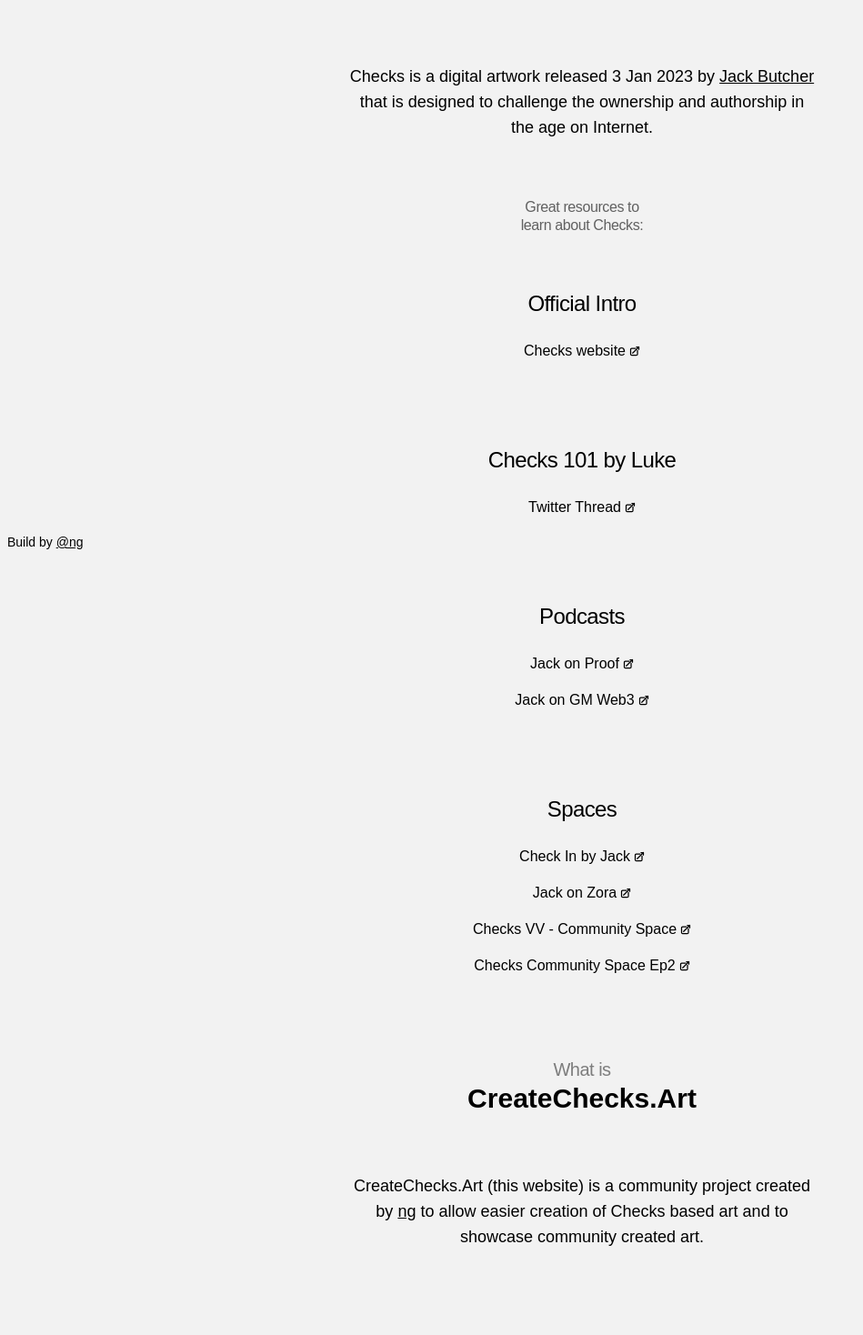
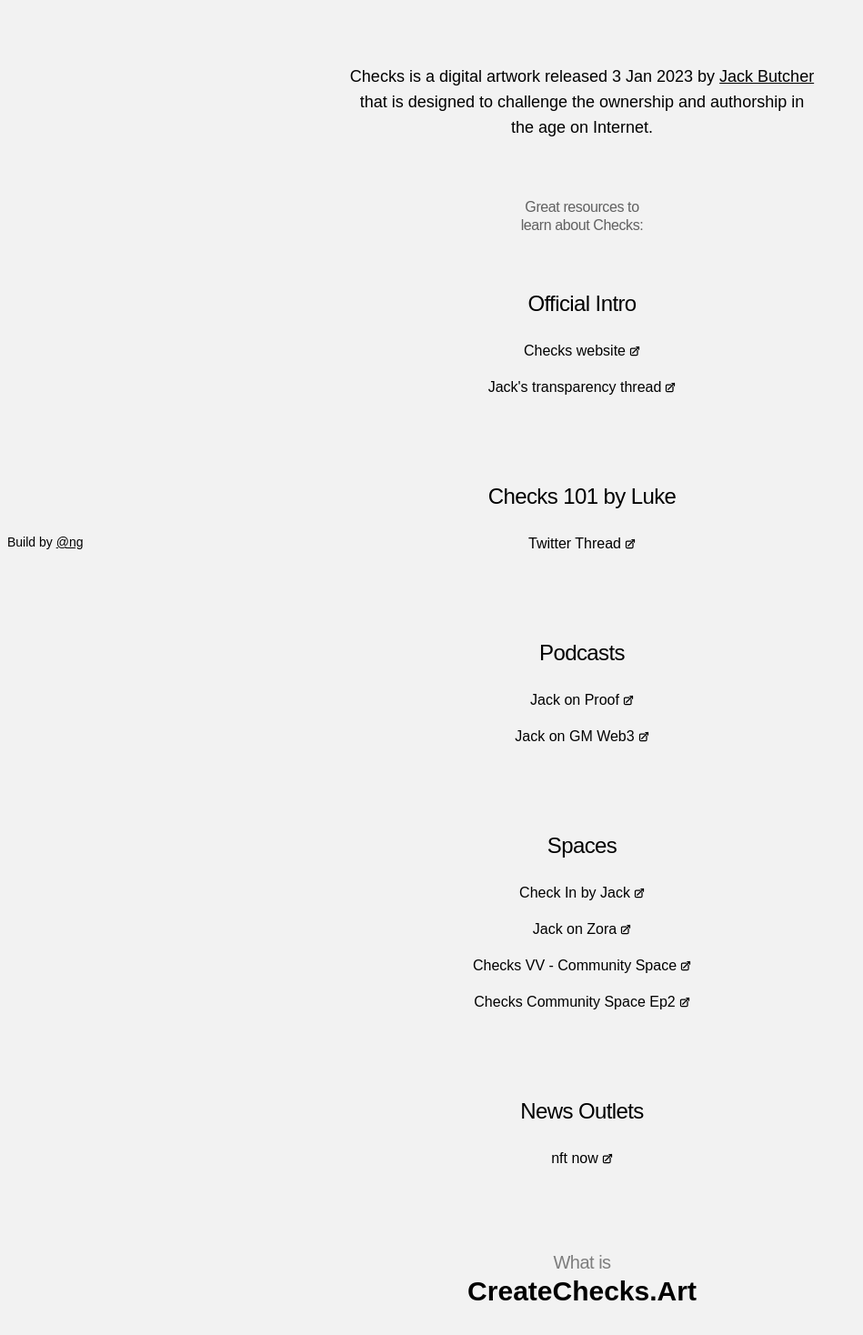
Before and after one commit to nikitattt/create-checks, a Next.js app: page /info in a window 1280 px wide. Shown: the part 190-1658 px from the top of the page at 91% size, without its empty margins (0-949 px from the left). Built offline with nearby package versions, Linux system fonts and the light colour scheme; a web font is replaced by a local one.

Commit message:
More info links

```diff
--- a/pages/info.tsx
+++ b/pages/info.tsx
@@ -104,6 +104,10 @@
               name="Checks website"
               className="mt-4"
             />
+            <ExternalLink
+              link="https://checks.art/intro"
+              name="Jack's transparency thread"
+            />
 
             <SectionTitle index={2} name="Checks 101 by Luke" />
             <ExternalLink
@@ -142,6 +146,13 @@
               name="Checks Community Space Ep2"
             />
 
+            <SectionTitle index={5} name="News Outlets" />
+            <ExternalLink
+              link="https://nftnow.com/features/how-jack-butchers-checks-challenges-the-way-people-view-nfts/"
+              name="nft now"
+              className="mt-4"
+            />
+
             <p className="mt-20 text-center text-xl text-grey tracking-tight">
               What is
             </p>
```
